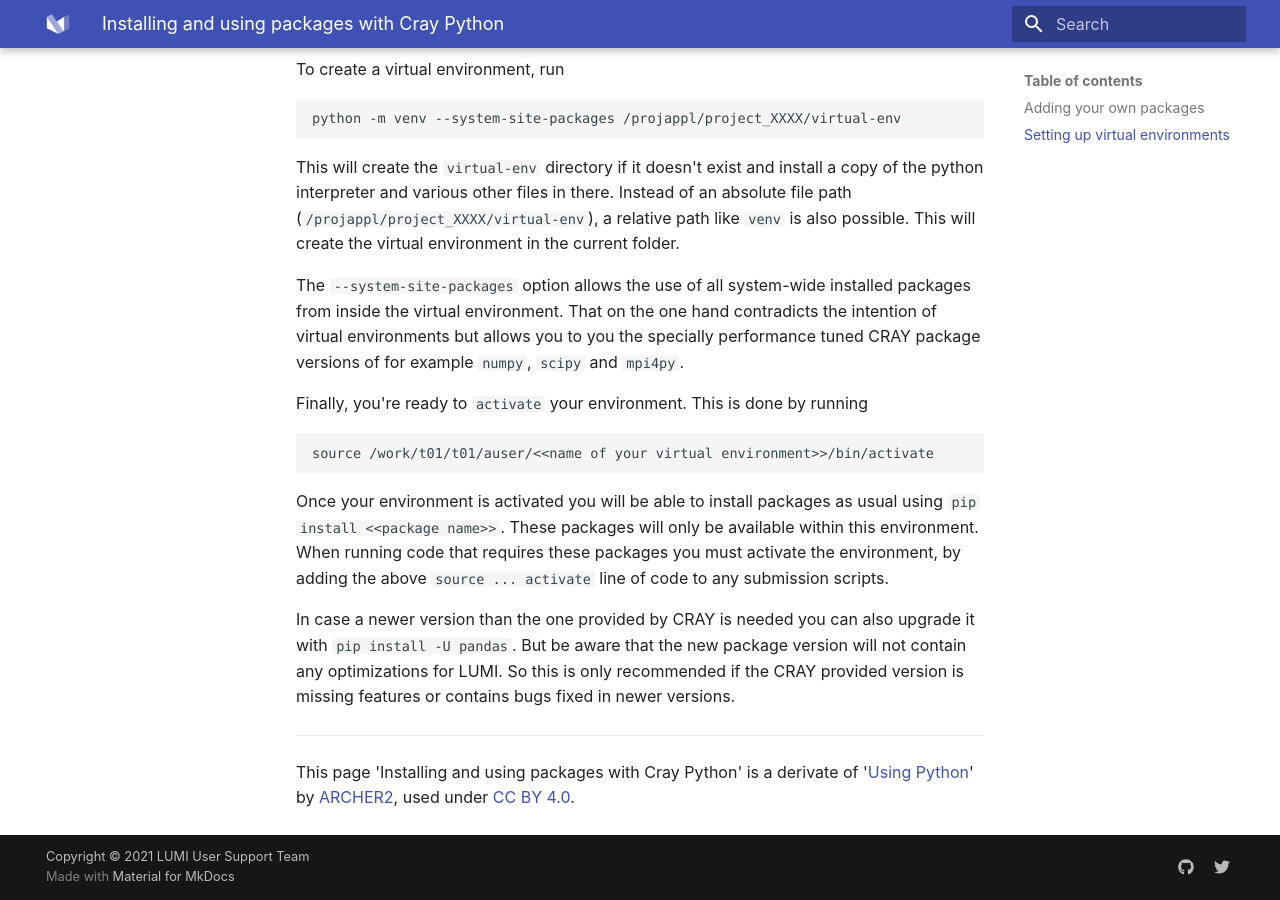
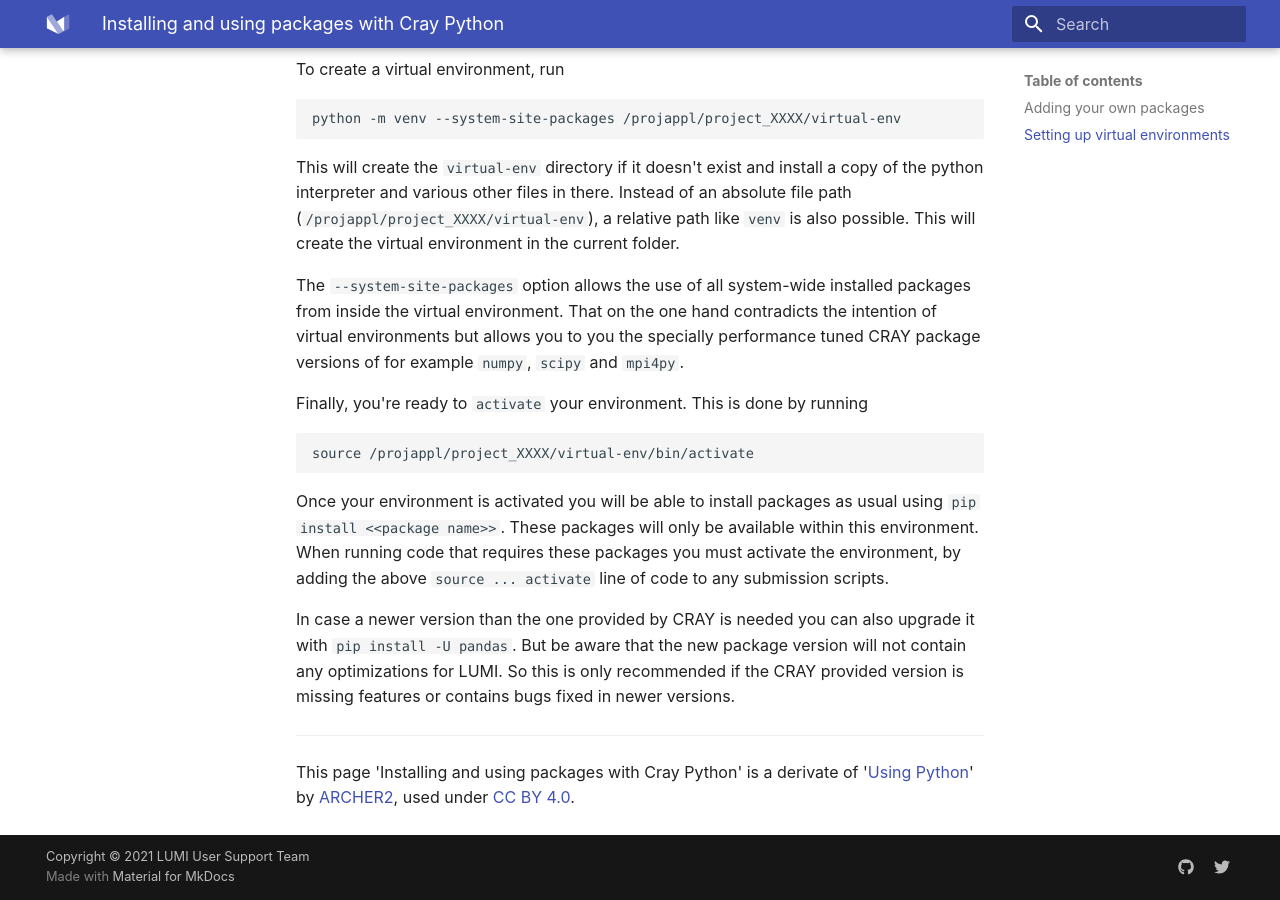
Before and after one commit to Lumi-supercomputer/lumi-userguide, an MkDocs documentation site: the page built from docs/software/installing/python/cray_python.md, in a window 1280 px wide and 900 px high, scrolled down 2040 px. Built offline with MkDocs 1.6.1 and Material for MkDocs 9.7.7, drawn with Linux system fonts in a browser that asks for light colours.

Commit message:
Replace wrong path

````diff
--- a/docs/software/installing/python/cray_python.md
+++ b/docs/software/installing/python/cray_python.md
@@ -97,7 +97,7 @@ performance tuned CRAY package versions of for example `numpy`, `scipy` and
 
 Finally, you're ready to `activate` your environment. This is done by running
 ```
-source /work/t01/t01/auser/<<name of your virtual environment>>/bin/activate
+source /projappl/project_XXXX/virtual-env/bin/activate
 ```
 Once your environment is activated you will be able to install packages as
 usual using `pip install <<package name>>`. These packages will only be
````
